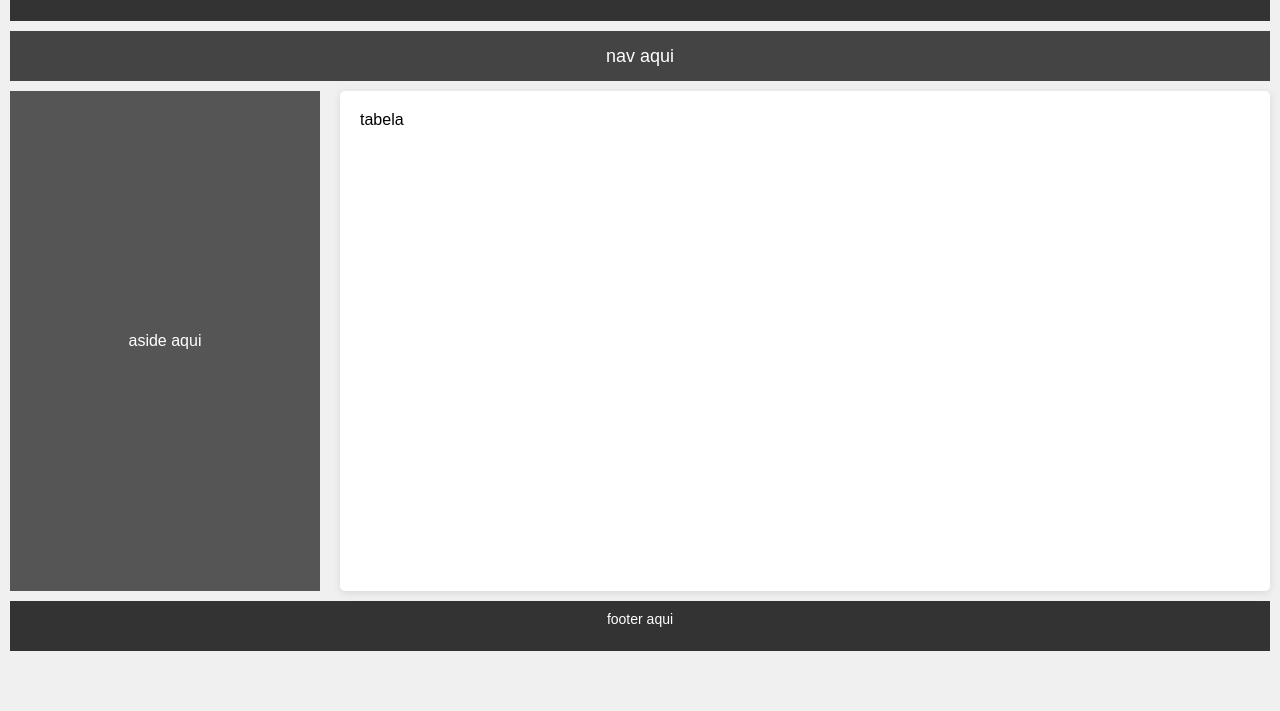
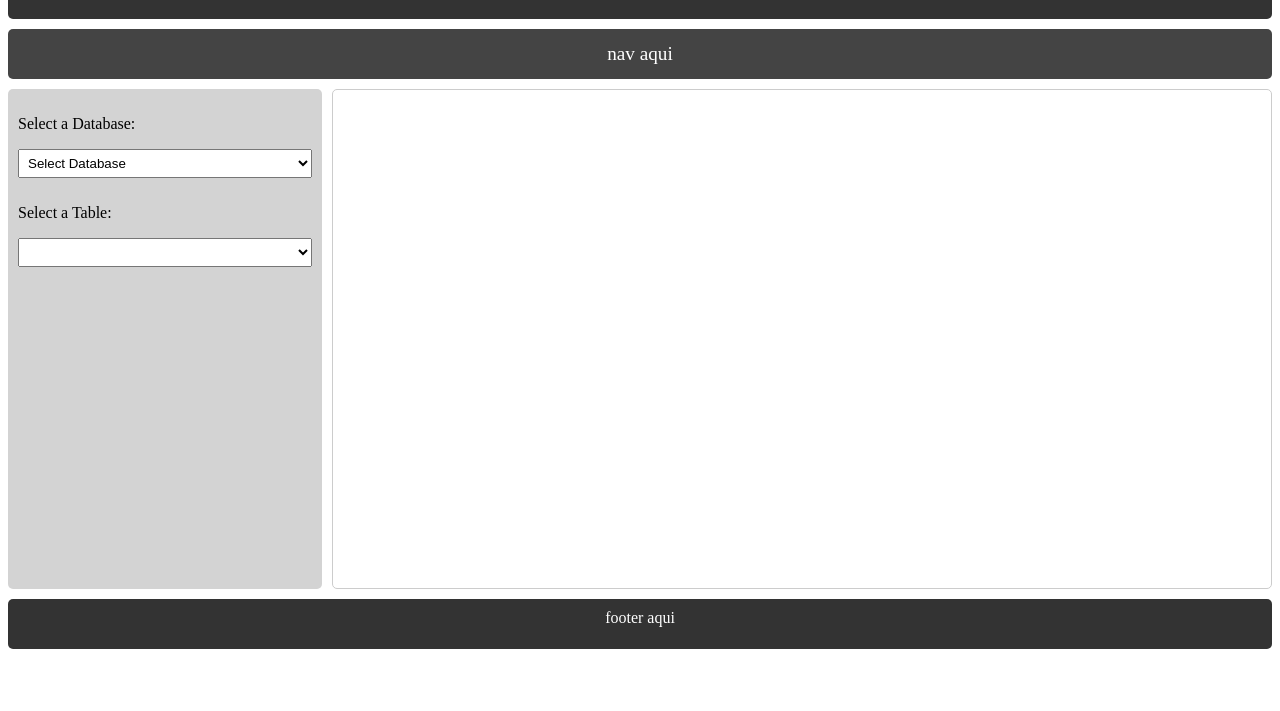
Before and after one commit to BRZeph/Estudando_web, a plain HTML site: page testes_02/Dashboard/index_dashboard.html in a window 1280 px wide. Shown: the part 89-800 px from the top of the page. Drawn offline with Linux system fonts and the light colour scheme.

Commit message:
17/08 - backup

```diff
--- a/testes_02/Dashboard/Script_dashboard.js
+++ b/testes_02/Dashboard/Script_dashboard.js
@@ -1,3 +1,116 @@
-onload=function(){
+document.addEventListener("DOMContentLoaded", function () {
+    loadXMLData();
+});
 
+let databases = {};
+
+function loadXMLData() {
+    fetch('dashboard.xml')
+        .then(response => response.text())
+        .then(xmlString => {
+            const parser = new DOMParser();
+            const xmlDoc = parser.parseFromString(xmlString, "text/xml");
+
+            // Process the XML and build the `databases` object
+            const databaseNodes = xmlDoc.getElementsByTagName("database");
+            const dbSelect = document.getElementById("databaseSelect");
+            dbSelect.innerHTML = '<option value="">Select Database</option>'; // Clear previous options
+
+            for (let i = 0; i < databaseNodes.length; i++) {
+                const databaseName = databaseNodes[i].getAttribute("name");
+                databases[databaseName] = {};
+
+                // Populate the database dropdown
+                const option = document.createElement("option");
+                option.value = databaseName;
+                option.textContent = databaseName;
+                dbSelect.appendChild(option);
+
+                const tableNodes = databaseNodes[i].getElementsByTagName("table");
+                for (let j = 0; j < tableNodes.length; j++) {
+                    const tableName = tableNodes[j].getAttribute("name");
+                    databases[databaseName][tableName] = [];
+
+                    const rowNodes = tableNodes[j].getElementsByTagName("row");
+                    for (let k = 0; k < rowNodes.length; k++) {
+                        let rowData = {};
+                        const columns = rowNodes[k].children;
+                        for (let col = 0; col < columns.length; col++) {
+                            const columnName = columns[col].tagName;
+                            rowData[columnName] = columns[col].textContent;
+                        }
+                        databases[databaseName][tableName].push(rowData);
+                    }
+                }
+            }
+        })
+        .catch(error => console.error("Error loading XML:", error));
 }
+
+function updateTables() {
+    const dbSelect = document.getElementById("databaseSelect");
+    const tableSelect = document.getElementById("tableSelect");
+    const selectedDatabase = dbSelect.value;
+
+    // Clear the previous table options and reset table display
+    tableSelect.innerHTML = '';
+    document.getElementById("tableContainer").innerHTML = "Tabela";
+
+    if (selectedDatabase) {
+        const tables = Object.keys(databases[selectedDatabase]);
+        if (tables.length > 0) {
+            tables.forEach(table => {
+                const option = document.createElement("option");
+                option.value = table;
+                option.textContent = table;
+                tableSelect.appendChild(option);
+            });
+
+            // Automatically select the first table if available
+            tableSelect.value = tables[0];
+
+            // Display the first table
+            showTable();
+        } else {
+            alert('No tables available for this database.');
+        }
+    }
+}
+
+
+function showTable() {
+    const dbSelect = document.getElementById("databaseSelect");
+    const tableSelect = document.getElementById("tableSelect");
+    const tableContainer = document.getElementById("tableContainer");
+
+    const selectedDatabase = dbSelect.value;
+    const selectedTable = tableSelect.value;
+
+    if (selectedDatabase && selectedTable) {
+        const tableData = databases[selectedDatabase][selectedTable];
+        let tableHTML = "<table border='1'><tr>";
+
+        // Get the table headers
+        const headers = tableData.length ? Object.keys(tableData[0]) : [];
+        headers.forEach(header => {
+            tableHTML += `<th>${header}</th>`;
+        });
+        tableHTML += "</tr>";
+
+        // Get the table rows
+        tableData.forEach(row => {
+            tableHTML += "<tr>";
+            headers.forEach(header => {
+                tableHTML += `<td>${row[header]}</td>`;
+            });
+            tableHTML += "</tr>";
+        });
+
+        tableHTML += "</table>";
+
+        // Display the table in the container
+        tableContainer.innerHTML = tableHTML;
+    } else {
+        tableContainer.innerHTML = "Tabela";
+    }
+}
--- a/testes_02/Dashboard/Styles_dashboard.css
+++ b/testes_02/Dashboard/Styles_dashboard.css
@@ -1,80 +1,88 @@
-/* General body and container styling */
-body {
-    font-family: Arial, sans-serif;
-    margin: 0;
-    padding: 0;
-    background-color: #f0f0f0;
-}
-
+/* Dashboard container */
 .dashboard-container {
     display: grid;
     grid-template-rows: 100px 50px 500px 50px;
-    grid-template-areas:
-        "header"
-        "nav"
-        "main"
-        "footer";
     gap: 10px;
-    padding: 10px;
 }
 
+/* Header styling */
 header {
-    grid-area: header;
     background-color: #333;
     color: white;
     display: flex;
     align-items: center;
     justify-content: center;
-    padding: 0 20px;
-    font-size: 24px;
+    font-size: 1.5em;
+    font-weight: bold;
+    padding: 10px;
+    border-radius: 5px;
 }
 
+/* Navigation styling */
 nav {
-    grid-area: nav;
     background-color: #444;
     color: white;
     display: flex;
     align-items: center;
-    justify-content: center;
-    padding: 0 20px;
-    font-size: 18px;
-}
-
-.container2 {
-    grid-area: main;
-    display: grid;
-    grid-template-columns: 1fr 3fr;
-    gap: 20px;
-    height: 100%;
-}
-
-aside {
-    background-color: #555;
-    color: white;
-    padding: 20px;
-    display: flex;
-    align-items: center;
-    justify-content: center;
-    font-size: 16px;
-}
-
-.container3 {
-    background-color: white;
-    padding: 20px;
-    box-shadow: 0 2px 8px rgba(0, 0, 0, 0.1);
+    justify-content: space-around;
+    font-size: 1.2em;
+    padding: 10px;
     border-radius: 5px;
 }
 
+/* Footer styling */
 footer {
-    grid-area: footer;
     background-color: #333;
     color: white;
     text-align: center;
     padding: 10px;
-    font-size: 14px;
+    font-size: 1em;
+    border-radius: 5px;
 }
 
-/* Additional styling for text and layout */
-p {
-    margin: 0;
+/* Main container with sidebar and content */
+.container2 {
+    display: grid;
+    grid-template-columns: 1fr 3fr;
+    gap: 10px;
 }
+
+/* Sidebar styling */
+aside {
+    padding: 10px;
+    background-color: lightgray;
+    border-radius: 5px;
+}
+
+/* Dropdown select styling */
+select {
+    width: 100%;
+    padding: 5px;
+    margin-bottom: 10px;
+}
+
+/* Main content area */
+.container3 {
+    padding: 10px;
+    background-color: white;
+    border: 1px solid #ccc;
+    border-radius: 5px;
+    min-height: 300px;
+}
+
+/* Table styling */
+table {
+    width: 100%;
+    border-collapse: collapse;
+    margin-top: 20px;
+}
+
+th, td {
+    padding: 8px;
+    text-align: left;
+    border: 1px solid #ccc;
+}
+
+th {
+    background-color: #f2f2f2;
+}
--- a/testes_02/Dashboard/dashboard.xml
+++ b/testes_02/Dashboard/dashboard.xml
@@ -1,8 +1,21 @@
-<!-- Criar um "Registre-se aqui" e ao registrar criar uma nova entrada aqui -->
 <databases>
     <database name="GradesDB">
-
-
+        <table name="allGrades">
+            <row>
+                <StudentID>01</StudentID>
+                <Adm>10</Adm>
+                <VBA>9,3</VBA>
+                <Logic>8,8</Logic>
+                <DiscretMath>10</DiscretMath>
+            </row>
+            <row>
+                <StudentID>02</StudentID>
+                <Adm>7</Adm>
+                <VBA>3,3</VBA>
+                <Logic>9,8</Logic>
+                <DiscretMath>8</DiscretMath>
+            </row>
+        </table>
     </database>
     <database name="SalesDB">
         <table name="Customers">
--- a/testes_02/Dashboard/index_dashboard.html
+++ b/testes_02/Dashboard/index_dashboard.html
@@ -2,24 +2,34 @@
 <html lang="en">
 <head>
 	<meta charset="UTF-8">
-    <title>Title</title>
+	<title>Database Dashboard</title>
 	<link rel="stylesheet" href="Styles_dashboard.css">
 </head>
 <body>
 <div class="dashboard-container">
 	<header>
-            <p> Header aqui </p>
+		<p>Header aqui</p>
 	</header>
-        <nav> nav aqui </nav>
+	<nav>nav aqui</nav>
 	<div class="container2">
 		<aside>
-                <p> aside aqui </p>
+			<p>Select a Database:</p>
+			<select id="databaseSelect" onchange="updateTables()">
+				<!-- Options will be dynamically populated by JavaScript -->
+			</select>
+
+			<p>Select a Table:</p>
+			<select id="tableSelect" onchange="showTable()">
+				<!-- Options will be dynamically populated based on the selected database -->
+			</select>
 		</aside>
 		<div class="container3">
-                <p> tabela </p>
+			<div id="tableContainer"></div>
 		</div>
 	</div>
-        <footer> footer aqui </footer>
+	<footer>footer aqui</footer>
 </div>
+
+<script src="Script_dashboard.js"></script>
 </body>
 </html>
```
Lines whose indentation alone changed are shown as unchanged.
